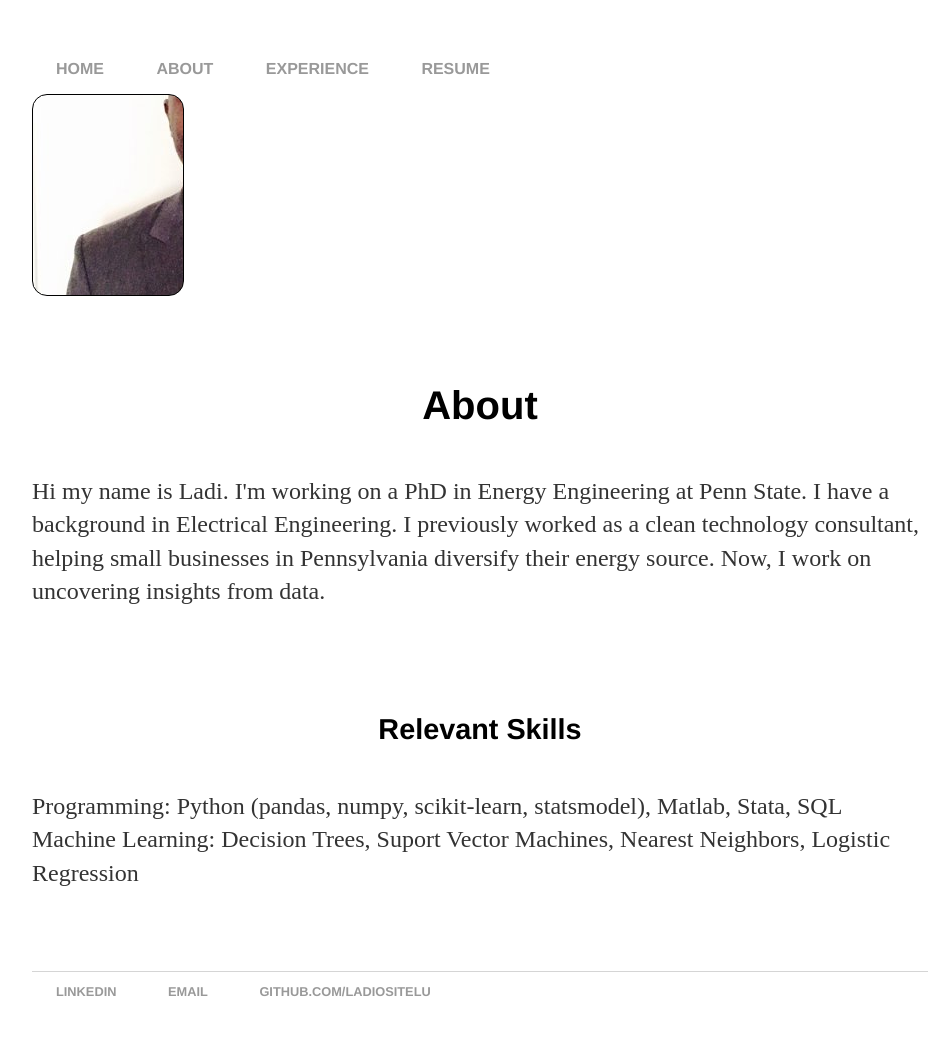
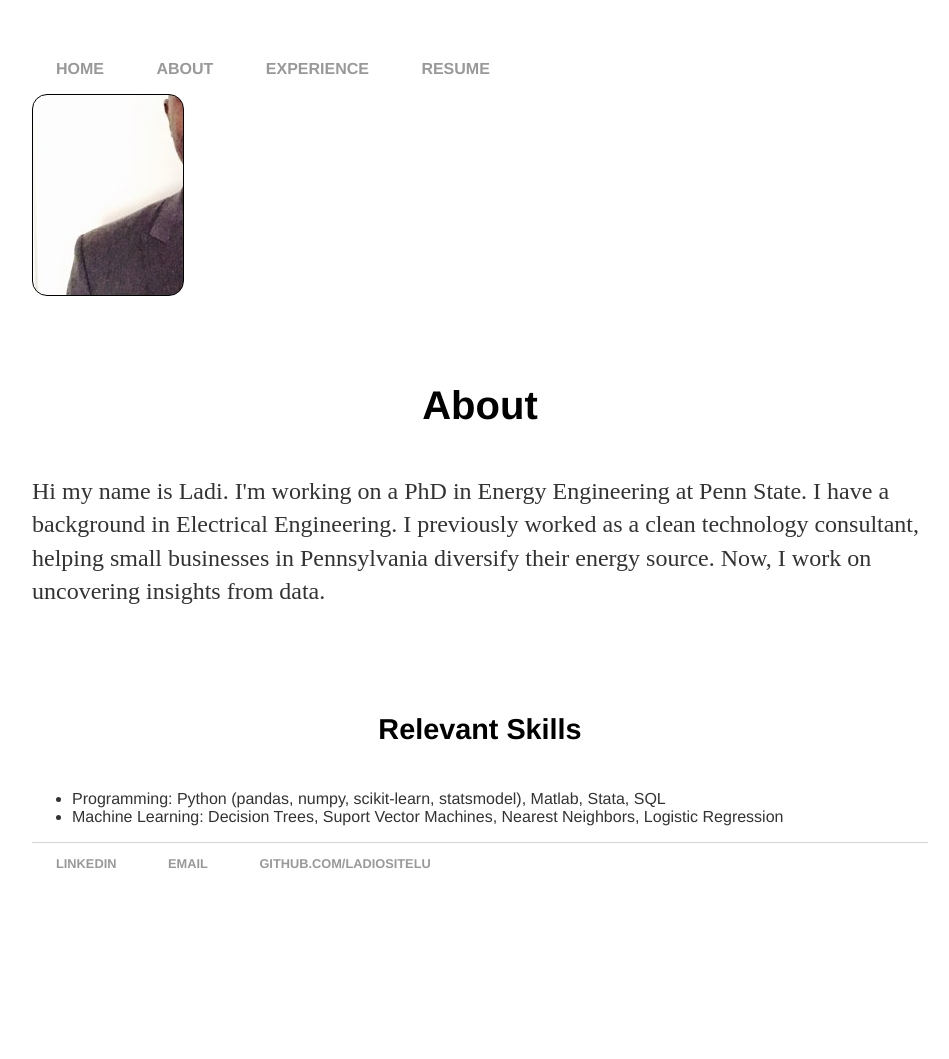
Before and after one commit to ladiositelu/ladiositelu.github.io, a Jekyll site: the page built from About/index.html, in a window 1280 px wide. Shown: the whole page, without its empty margins (160-1109 px from the left). Built offline with Jekyll 4.4.1, drawn with Linux system fonts in a browser that asks for light colours; after the commit the page ends 931 px from its top, so only the background shows below that.

Commit message:
Update index.html

```diff
--- a/About/index.html
+++ b/About/index.html
@@ -17,7 +17,9 @@ title: About Ladi
 			<p>Hi my name is Ladi. I'm working on a PhD in Energy Engineering at Penn State. I have a background in Electrical Engineering.  I previously worked as a clean technology consultant, helping small businesses in Pennsylvania diversify their energy source. Now, I work on uncovering insights from data.</p>
 
 			<h2> Relevant Skills</h2>
-			<p> Programming: Python (pandas, numpy, scikit-learn, statsmodel), Matlab, Stata, SQL <br>
-			 Machine Learning: Decision Trees, Suport Vector Machines, Nearest Neighbors, Logistic Regression</p>
+			<ul>
+				<li> Programming: Python (pandas, numpy, scikit-learn, statsmodel), Matlab, Stata, SQL </li>
+				<li> Machine Learning: Decision Trees, Suport Vector Machines, Nearest Neighbors, Logistic Regression</li>
+			</ul>
 
 		</div>
```
